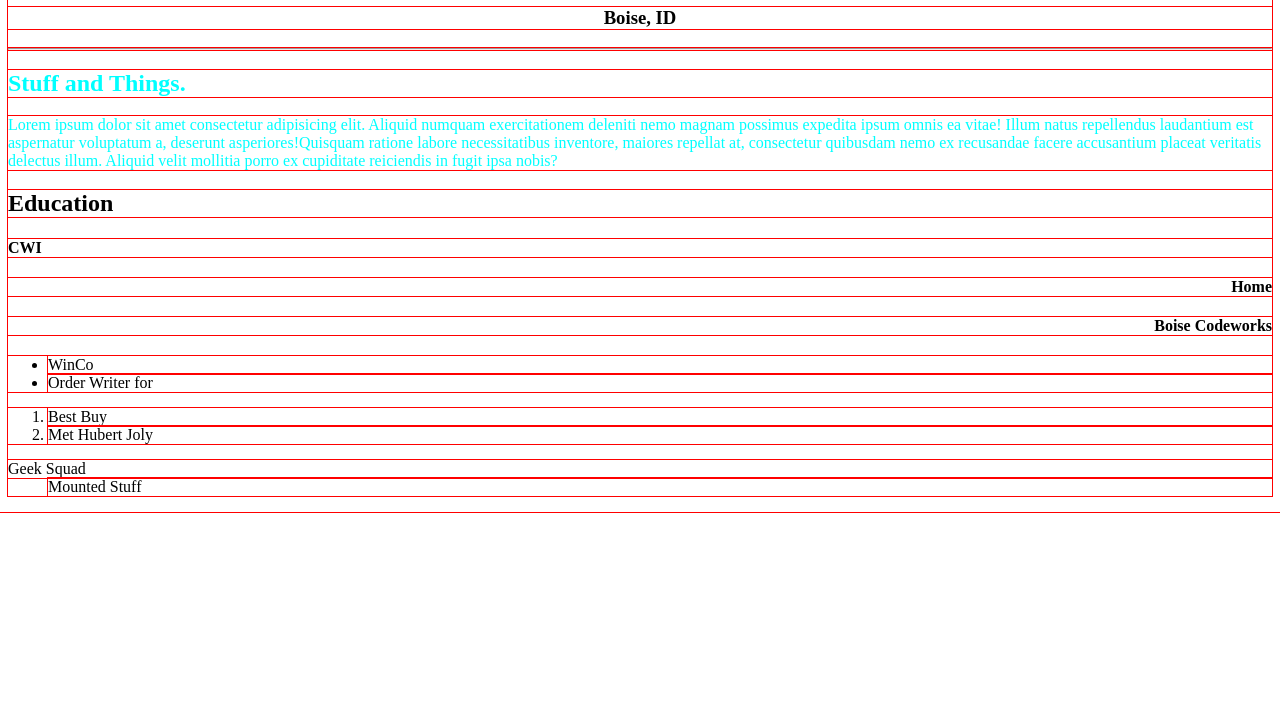
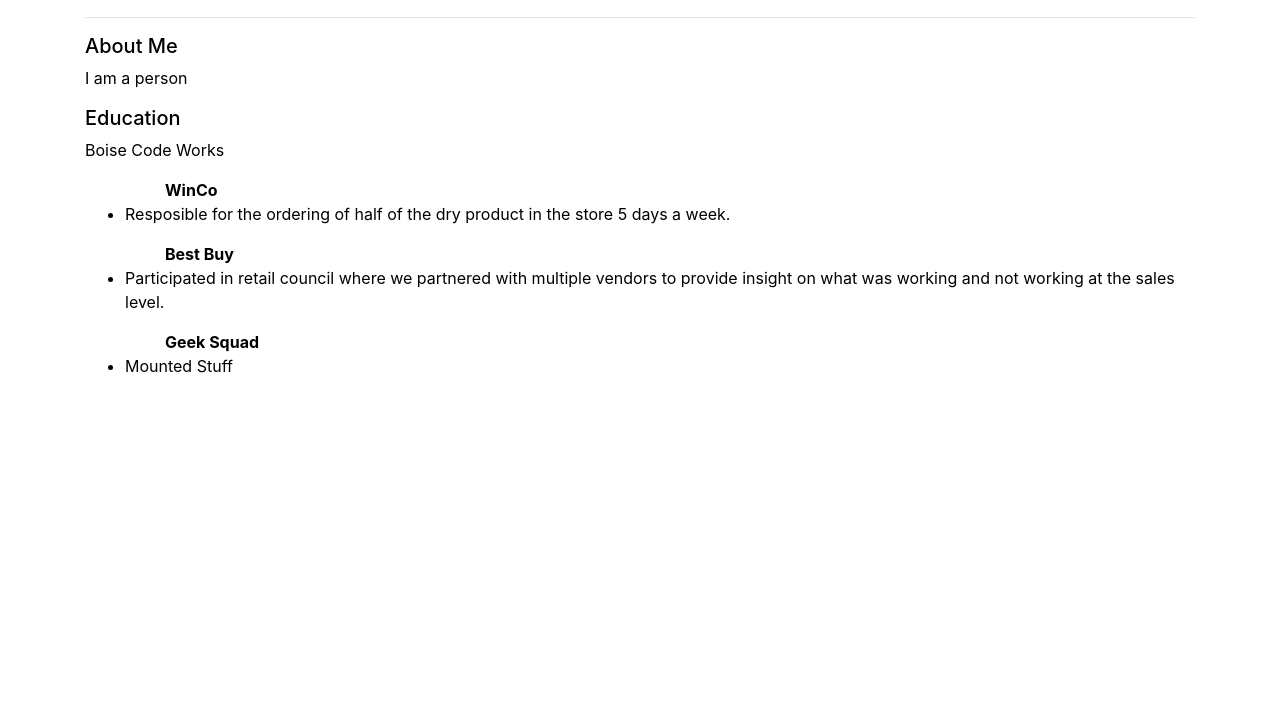
Before and after one commit to TimDohmen/fall19-resume, a plain HTML site: page index.html in a window 1280 px wide. Shown: the part 73-800 px from the top of the page. Drawn offline with nearby package versions, Linux system fonts and the light colour scheme.

Commit message:
small update

```diff
--- a/index.html
+++ b/index.html
@@ -6,50 +6,61 @@
   <meta name="viewport" content="width=device-width, initial-scale=1.0">
   <meta http-equiv="X-UA-Compatible" content="ie=edge">
   <title>Tims Resume</title>
+  <link rel="stylesheet" href="https://stackpath.bootstrapcdn.com/bootstrap/4.3.1/css/bootstrap.min.css"
+    integrity="sha384-ggOyR0iXCbMQv3Xipma34MD+dH/1fQ784/j6cY/iJTQUOhcWr7x9JvoRxT2MZw1T" crossorigin="anonymous">
   <link rel="stylesheet" href="style.css">
 </head>
 
+<div class="container fix">
+
   <body>
-  <header class="text-center">
-    <h1>Tim Dohmen</h1>
-    <h3>Boise, ID</h3>
-  </header>
+    <div class="row">
+      <div class="col text-center">
+        <h3>Tim Dohmen</h3>
+        <h5>Boise, ID</h5>
+      </div>
+
+    </div>
     <hr>
     <main>
-    <section id="summary">
-      <h1>Stuff and Things.</h1>
-      <p>Lorem ipsum dolor sit amet consectetur adipisicing elit. Aliquid numquam exercitationem deleniti nemo magnam
-        possimus expedita ipsum omnis ea vitae! Illum natus repellendus laudantium est aspernatur voluptatum a, deserunt
-        asperiores!Quisquam ratione labore necessitatibus inventore, maiores repellat at, consectetur quibusdam nemo ex
-        recusandae facere accusantium placeat veritatis delectus illum. Aliquid velit mollitia porro ex cupiditate
-        reiciendis in fugit ipsa nobis?</p>
-    </section>
-    <section id="education" class="text-center">
-      <div class="text-left">
-        <h1>Education</h1>
-        <h4>CWI</h4>
+      <div class="row">
+        <div class="col">
+          <h5>About Me</h5>
+          <p>I am a person</p>
         </div>
-      <div class="text-right">
-        <h4>Home</h4>
-        <h4>Boise Codeworks</h4>
       </div>
-    </section>
-    <section id="work-experience">
+      <div class="row">
+        <div class="col">
+          <h5>Education</h5>
+          <p>Boise Code Works</p>
+        </div>
+      </div>
+      <div class="row">
+        <div class="col">
           <ul>
-        <li>WinCo</li>
-        <li>Order Writer for</li>
+            <ol>
+              <dt>WinCo</dt>
+            </ol>
+            <li>Resposible for the ordering of half of the dry product in the store 5 days a week. </li>
           </ul>
+          <ul>
             <ol>
-        <li>Best Buy</li>
-        <li>Met Hubert Joly</li>
+              <dt>Best Buy</dt>
             </ol>
-      <dl>
+            <li>Participated in retail council where we partnered with multiple vendors to provide insight on what was
+              working and not working at the sales level.</li>
+          </ul>
+          <ul>
+            <ol>
               <dt>Geek Squad</dt>
-        <dd>Mounted Stuff</dd>
-      </dl>
-    </section>
+            </ol>
+            <li>Mounted Stuff</li>
+          </ul>
+        </div>
+      </div>
 
     </main>
   </body>
+</div>
 
 </html>
--- a/style.css
+++ b/style.css
@@ -1,19 +1,5 @@
-.text-center{
-  text-align: center;
+
+body{
+  color: black;
+outline: none
 }
-
-#summary{
-  color: aqua;
-}
-
-.text-right{
-  text-align:right;
-}
-
-.text-left{
-  text-align:left;
-}
-
-*{
-  outline: 1px solid red;
-}
```
Lines whose indentation alone changed are shown as unchanged.
